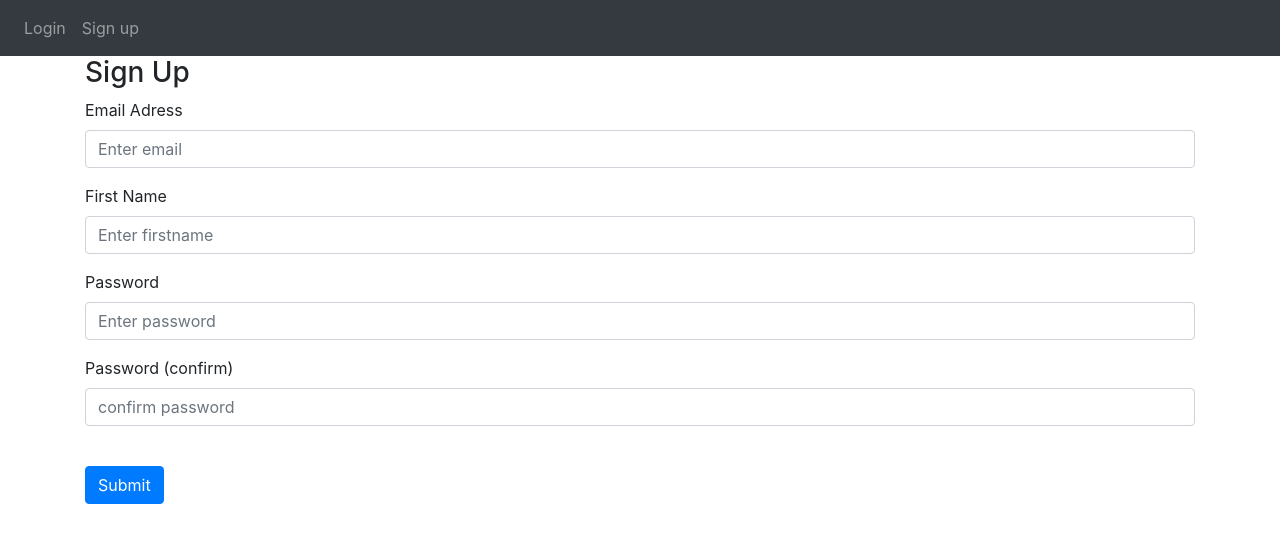
After one commit to 18644/Solar-system, a Flask app: page /sign-up in a window 1280 px wide. The commit adds this page. Shown: the top 543 px of the page. Run offline with Flask 2, Linux system fonts and the light colour scheme; some libraries are stand-ins or nearby versions.

Commit message:
complete routes and its respective htmls.

```diff
--- a/website/auth.py
+++ b/website/auth.py
@@ -1,15 +1,60 @@
-from flask import Blueprint
+from flask import Blueprint, render_template, request, flash, redirect, url_for
+from .models import User
+from . import db
+from werkzeug.security import generate_password_hash, check_password_hash
+from flask_login import login_user, login_required, logout_user, current_user
 
 auth = Blueprint('auth', __name__)
 
-@auth.route('/login')
+@auth.route('/login', methods=['GET', 'POST'])
 def login():
-    return "<p>Login</p>"
+    if request.method == 'POST':
+        email = request.form.get('email')
+        password = request.form.get('password')
+
+        user = User.query.filter_by(email = email).first()
+        if user:
+            if check_password_hash(user.password, password):
+                flash('logged in succesfully!', category = 'success')
+                login_user(user, remember=True)
+                return redirect(url_for('views.home'))
+            else:
+                flash('incorrect password, try again.', category='error')
+        else:
+            flash('Email does not exist.', category = 'error')
+    return render_template("login.html", user=current_user)
+
+@auth.route('/sign-up', methods=['GET', 'POST'])
+def sign_up():
+    if request.method == 'POST':
+        email = request.form.get('email')
+        first_name = request.form.get('firstname')
+        password1 = request.form.get('password1')
+        password2 = request.form.get('password2')
+
+        user = User.query.filter_by(email = email).first()
+        if user:
+            flash('email already exists.', category = 'error')
+        elif len(email) < 4:
+            flash('email must be greater than 3 characters.', category='error')
+        elif len(first_name) < 2:
+            flash('first name  must be greater than 1 characters.', category='error')
+        elif password1 != password2:
+            flash('passwords don\'t match.', category = 'error')
+        elif len(password1) < 7:
+            flash('password must be at least 7 characters', category = 'error')
+        else:
+            new_user = User(email = email, first_name = first_name, password = generate_password_hash(password1, method = 'sha256'))
+            db.session.add(new_user)
+            db.session.commit()
+            login_user(new_user, remember=True)
+            flash('Account created!' , category='success')
+            return redirect(url_for('view.home'))
+
+    return render_template("sign-up.html" , user=current_user)
 
 @auth.route('/logout')
+@login_required
 def logout():
-    return "<p>logout</p>"
-
-@auth.route('signup')
-def signup():
-    return "<p>signup</p>"
+    logout_user()
+    return redirect(url_for('auth.login'))
--- a/website/templates/base.html
+++ b/website/templates/base.html
@@ -1,9 +1,8 @@
 <!DOCTYPE html>
 <html>
     <head>
-        <meta charset="utf-8" />
-        <meta name="viewport" content="width=device-width, initial-scale=1"/>
-        <link rel="stylesheet" href="mystyle.css">
+        <meta charset="uft-8" />
+        <meta name="viewport" content="width=device-width, initial-scale=1" />
         <link
             rel="stylesheet"
             href="https://stackpath.bootstrapcdn.com/bootstrap/4.4.1/css/bootstrap.min.css"
@@ -15,27 +14,78 @@
             href="https://stackpath.bootstrapcdn.com/font-awesome/4.7.0/css/font-awesome.min.css"
             crossorigin="anonymous"
         />
-
-        <title>{% block title %}Home{% endblock %}</title>
+        <link
+            rel="stylesheet"
+            href="https://cdnjs.cloudflare.com/ajax/libs/font-awesome/4.7.0/css/font-awesome.min.css"
+        />
+        <link
+            rel="shortcut icon"
+            type="image/jpg"
+            href="{{ url_for('static', filename='spacego.png')}}"
+        />
+        <title>{% block title %}Home{% endblock%}</title>
     </head>
     <body>
-        <nav class="navbar navbar-expand-lg navbar-dark bg-dark">
-            <button
-              class="navbar-toggler"
-              type="button"
-              data-toggle="collapse"
-              data-target="#navbar"
-            >
-              <span class="navbar-toggler-icon"></span>
+        <nav class = "navbar navbar-expand-lg navbar-dark bg-dark">
+            <button class= "navbar-toggler" type="button" data-toggle="collapse" data-target="#navbar">
+                <span class= "navbar-toggler-icon"></span>
             </button>
-            <div class="collapse navbar-collapse" id="navbar">
-              <div class="navbar-nav">
-                <a class="nav-item nav-link" id="home" href="/">Home</a>
-                <a class="nav-item nav-link" id="logout" href="/logout">Logout</a>
+            <div class= "collapse navbar-collapse" id="navbar">
+                <div class= "navbar-nav">
+                {% if user.is_authenticated %}
+                <a class= "nav-item nav-link" id="login" href="/">Home</a>
+                <a class= "nav-item nav-link" id="logout" href="logout">Logout</a>
+                {% else %}
                 <a class="nav-item nav-link" id="login" href="/login">Login</a>
-                <a class="nav-item nav-link" id="signUp" href="/sign-up">Sign Up</a>
-              </div>
+                <a class= "nav-item nav-link" id="signUp" href="sign-up">Sign up</a>
+                {% endif %}
             </div>
         </nav>
+
+        {% with messages = get_flashed_messages(with_categories=true) %}
+        {% if messages %}
+            {% for category, message in messages %}
+            {% if category == 'error' %}
+            <div class="alert alert-danger alter-dismissable fade show" role="alert" >
+                {{ message }}
+                <button type="button" class="close" data-dismiss="alert">
+                    <span aria-hidden="true">&times;</span>
+                </button>
+            </div>
+            {% else %}
+            <div class="alert alert-success alter-dismissable fade show" role="alert" >
+                {{ message }}
+                <button type="button" class="close" data-dismiss="alert">
+                    <span aria-hidden="true">&times;</span>
+                </button>
+            </div>
+            {% endif %}
+            {% endfor %}
+        {% endif %}
+        {% endwith %}
+
+        <div class= "container">
+            {% block content %}
+            {% endblock %}
+        </div>
+        <script
+            src="https://code.jquery.com/jquery-3.2.1.slim.min.js"
+            integrity="sha384-KJ3o2DKtIkvYIK3UENzmM7KCkRr/rE9/Qpg6aAZGJwFDMVNA/GpGFF93hXpG5KkN"
+            crossorigin="anonymous"
+        ></script>
+        <script
+            src="https://cdnjs.cloudflare.com/ajax/libs/popper.js/1.12.9/umd/popper.min.js"
+            integrity="sha384-ApNbgh9B+Y1QKtv3Rn7W3mgPxhU9K/ScQsAP7hUibX39j7fakFPskvXusvfa0b4Q"
+            crossorigin="anonymous"
+        ></script>
+        <script
+            src="https://maxcdn.bootstrapcdn.com/bootstrap/4.0.0/js/bootstrap.min.js"
+            integrity="sha384-JZR6Spejh4U02d8jOt6vLEHfe/JQGiRRSQQxSfFWpi1MquVdAyjUar5+76PVCmYl"
+            crossorigin="anonymous"
+        ></script>
+        <script
+            type="text/javascript"
+            src="{{ url_for('static', filename='index.js') }}"
+        ></script>
     </body>
 </html>
--- /dev/null
+++ b/website/templates/sign-up.html
@@ -0,0 +1,50 @@
+{% extends "base.html"%}
+{% block title %}Sign up{% endblock %}
+
+{% block content%}
+<form method="POST">
+    <h3 align="centre">Sign Up</h3>
+    <div class="form-group">
+        <label for="email">Email Adress</label>
+        <input
+        type="email"
+        class="form-control"
+        id="email"
+        name="email"
+        placeholder="Enter email"
+        />
+    </div>
+    <div class="form-group">
+        <label for="FirstName">First Name</label>
+        <input
+        type="text"
+        class="form-control"
+        id="firstname"
+        name="firstname"
+        placeholder="Enter firstname"
+        />
+    </div>
+    <div class="form-group">
+        <label for="password1">Password</label>
+        <input
+        type="password"
+        class="form-control"
+        id="password1"
+        name="password1"
+        placeholder="Enter password"
+        />
+    </div>
+    <div class="form-group">
+        <label for="password2">Password (confirm)</label>
+        <input
+        type="password"
+        class="form-control"
+        id="password2"
+        name="password2"
+        placeholder="confirm password"
+        />
+    </div>
+    <br />
+    <button type="submit" class="btn btn-primary">Submit</button>
+</form>
+{% endblock %}
```
Also changed, not shown: website/__init__.py (+11 -1 lines), website/models.py (+13 -6 lines), website/templates/home.html (+18 -1 lines), website/templates/login.html (added, +30 -0 lines), website/database.db (added), 2 other files.
